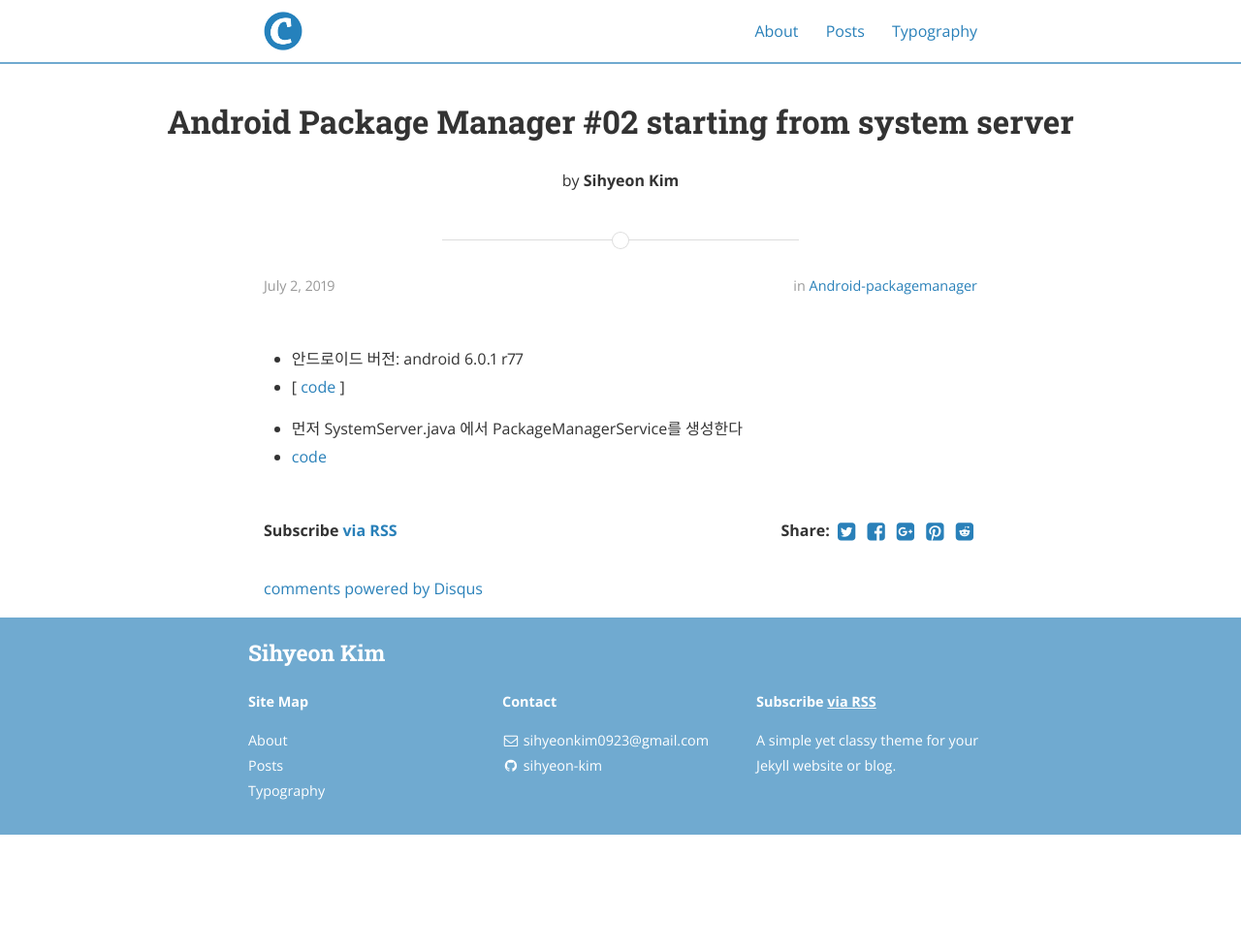
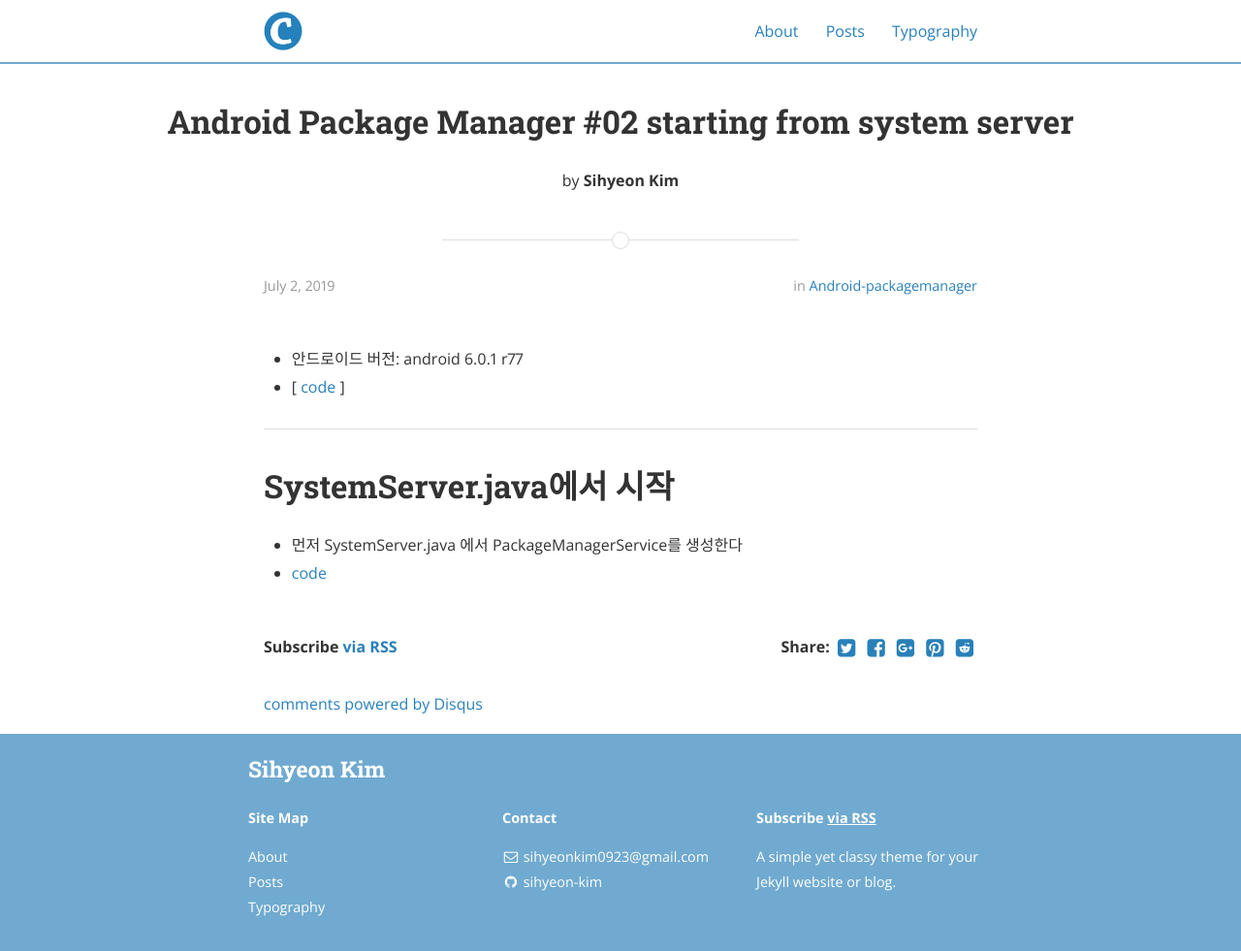
Before and after one commit to sihyeon-kim/sihyeon-kim.github.io, a Jekyll site: the page built from _posts/2019-07-02-Android-Package-Manager-#02-starting-from-system-server.markdown, in a window 1280 px wide. Shown: the whole page at 97% size. Built offline with Jekyll 4.4.1, drawn with Linux system fonts in a browser that asks for light colours; nearby versions of some CDN libraries; comment, search, counter and statistics services are not loaded; before the commit the page ends 900 px from its top, so only the background shows below that.

Commit message:
Update 2019-07-02-Android-Package-Manager-#02-starting-from-system-server.markdown

```diff
--- a/_posts/2019-07-02-Android-Package-Manager-#02-starting-from-system-server.markdown
+++ b/_posts/2019-07-02-Android-Package-Manager-#02-starting-from-system-server.markdown
@@ -9,5 +9,8 @@ categories: android-packagemanager
 - 안드로이드 버전: android 6.0.1 r77
 - [[ code ](https://android.googlesource.com/platform/frameworks/base/+/refs/tags/android-6.0.1_r77)]
 
+---
+
+# SystemServer.java에서 시작
 - 먼저 SystemServer.java 에서 PackageManagerService를 생성한다
 - [ code ](https://android.googlesource.com/platform/frameworks/base/+/refs/tags/android-6.0.1_r77/services/java/com/android/server/SystemServer.java#364)
```
